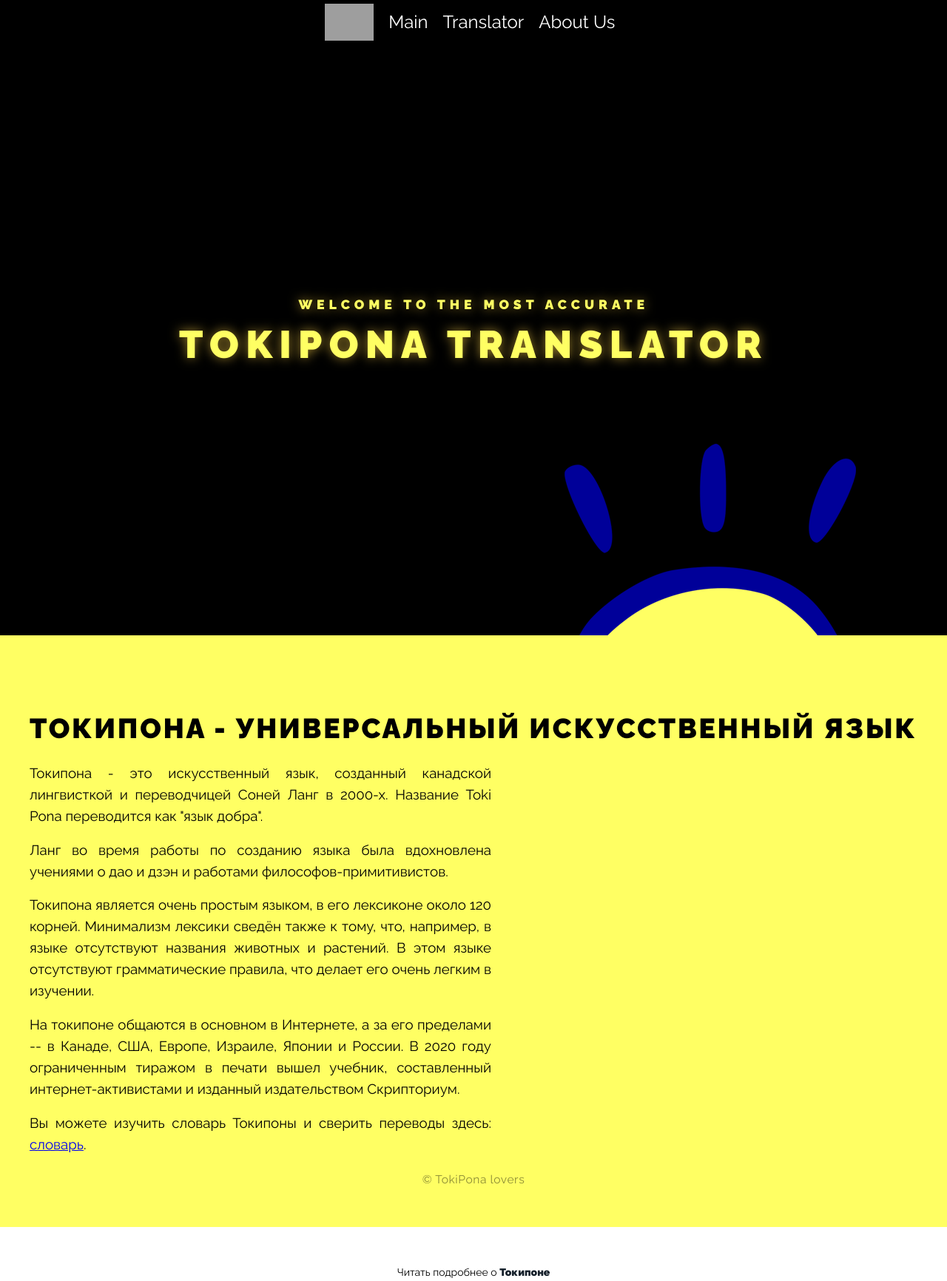
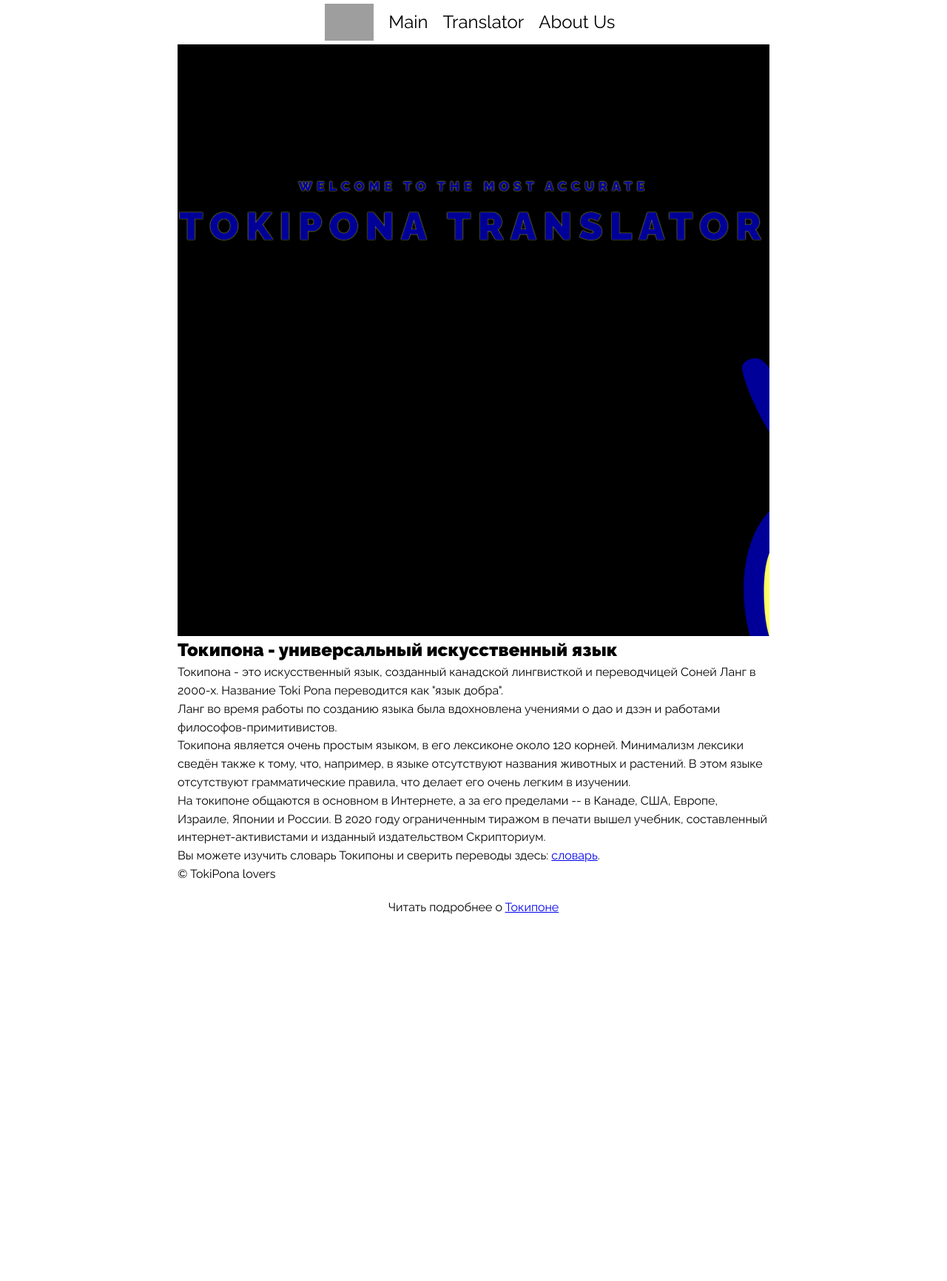
Before and after one commit to NotBioWaste905/toki-pona-translator, a Flask app: page / in a window 1280 px wide. Shown: the whole page at 74% size. After the commit the page ends 1236 px from the top, so only its background shows below. Run offline with Flask 3, Linux system fonts and the light colour scheme; grey boxes are pictures that could not be loaded.

Commit message:
Update main.css

```diff
--- a/website/static/css/main.css
+++ b/website/static/css/main.css
@@ -3,6 +3,7 @@
     padding: 0;
     box-sizing: border-box;
 }
+
 :root {
     --index: calc(1vw + 1vh);
 }
@@ -11,17 +12,22 @@
     font-family: raleway_f;
     src: url(../fonts/raleway-regular.woff2);
 }
+
 @font-face {
     font-family: raleway_f;
     src: url(../fonts/raleway-black.woff2);
     font-weight: 900;
 }
+
 body {
     font-family: raleway_f, sans-serif;
     line-height: 1.55;
 }
+
+
+/* панель навигации */
 .navbar {
-    background-color: black;
+    background-color: white;
     color: #ffff63;
     text-align: center;
     display: flex;
@@ -34,7 +40,7 @@ body {
     margin-right: 10px;
 }
 .navbar a {
-    color: white;
+    color: black;
     margin: 0 10px;
     text-decoration: none;
     font-weight: light;
@@ -45,8 +51,22 @@ body {
 .navbar a:hover {
     text-decoration: underline;
 }
-.main-header {
-    position: relative;
+
+.content{
+    font-family: 'raleway_f', sans-serif;
+    max-width: 800px; /* Замените на желаемую ширину */
+    margin: 0 auto;
+}
+
+/* Общие стили для блоков */
+.layer {
+    position: absolute;
+    width: 100%;
+    background-size: cover;
+    background-position: center;
+    will-change: transform;
+    /* z-index: 2; */
+    transition: var(--transition);
 }
 
 .layers {
@@ -59,108 +79,228 @@ body {
     overflow: hidden;
     position: relative;
     will-change: transform;
+    /* align-self: flex-end; */
 }
-.layer {
-    height: 100%;
-    width: 100%;
-    position: absolute;
-    align-self: center;
-    background-size: cover;
-    background-position: center;
-    will-change: transform;
-    z-index: 2;
-    transition: var(--transition);
+
+
+/* Стили первого блока */
+.main-header {
+    position: relative;
 }
-.layers__base {
-    transform: translate3d(0, calc(var(--scrollTop) / 3), 0);
-    z-index: 0;
-}
-.layers__middle {
-    transform: translate3d(0, calc(var(--scrollTop) / 2.5), 0);
-}
-.layers__front {
-    transform: translate3d(0, calc(var(--scrollTop) / 5), 0);
-}
+
 .layer__header {
     z-index: 1;
-    transform: translate3d(0, calc(var(--scrollTop) / 2), 0);
+    transform: translate3d(0, calc(var(--scrollTop) / 1.2), 0);
     will-change: transform;
     text-transform: uppercase;
     font-weight: 900;
-    color: #ffff63;
-    text-shadow: 0 0 15px #9d822b;
+    color: #000099;
+    text-shadow: 0 0 1.5px #FFFF00;
+    margin-top: -40vh;
 }
-.layers__title {
-    font-size: calc(var(--index) * 2.5);
-    letter-spacing: calc(var(--index) / 2.25);
-}
+
 .layers__caption {
     font-size: calc(var(--index) / 1.175);
     letter-spacing: calc(var(--index) / 3.5);
     margin-top: calc(var(--index) * -.75);
 }
-.main-article {
-    min-height: 100vh;
+
+.layers__title {
+    font-size: calc(var(--index) * 2.5);
+    letter-spacing: calc(var(--index) / 2.25);
+}
+
+
+/* стили второго блока (черный блок)*/
+.layers__text-black {
+    background-color: black;
+    color: white;
+    height: calc(100vh * 0.8);
+    display: flex;
+    align-items: center;
+    justify-content: center;
+    position: relative;
+    transform: translate3d(0, calc(var(--scrollTop) / 2.2), 0);
+    transition: transform var(--transition);
+}
+
+.layers__text-black .text-content {
+    font-family: 'raleway_f', sans-serif;
+    max-width: 800px; /* Замените на желаемую ширину */
+    margin: 0 auto; /* Центрирование блока */
+    text-align: left; /* Выравнивание по левому краю */
+}
+
+.text-content h1,
+.text-content p {
+    opacity: 1;
+    transition: opacity 0.8s ease-in-out;
+    font-size: 12pt;
+}
+
+.layers__text-black.active .text-content h1,
+.layers__text-black.active .text-content p,
+.layers__text-white.active .text-content h1,
+.layers__text-white.active .text-content p {
+    opacity: 0;
+    transition: opacity 0.8s ease-in-out;
+}
+
+
+
+/* Стили третьего блока (белого) */
+.layers__text-white {
+    background-color: white;
+    color: #000099;
+    height: calc(100vh * 1 / 3);
+    display: flex;
+    align-items: center;
+    justify-content: center;
+    position: relative;
+    transform: translate3d(0, calc(var(--scrollTop) / 2.2), 0);
+    transition: transform var(--transition);
+}
+
+.layers__text-white.text-content {
+    font-family: 'raleway_f', sans-serif;
+    max-width: 800px; /* Замените на желаемую ширину */
+    margin: 0 auto; /* Центрирование блока */
+    text-align: left; /* Выравнивание по левому краю */
+}
+
+
+.text-content h1,
+.text-content p,
+.text-content ul
+ {
+    opacity: 1;
+    transition: opacity 0.8s ease-in-out;
+    font-size: 12pt;
+}
+
+.text-content h1 {
+    font-size: 36px;
+    margin-bottom: 20px;
+}
+
+.layers__text-black.active .text-content h1,
+.layers__text-black.active .text-content p,
+.layers__text-white.active .text-content h1,
+.layers__text-white.active .text-content p {
+    opacity: 0;
+    transition: opacity 0.8s ease-in-out;
+}
+
+ul {
+    list-style-type: none;
+}
+
+li:before {
+    /* content: "\2192"; /* Код стрелочки Unicode */
+    color: #000099; /* Цвет стрелочки */
+    margin-right: 8px; /* Расстояние между стрелочкой и текстом */
+}
+
+.highlight-list {
+    list-style-type: none;
+    padding: 0;
+}
+
+.highlight-link {
+    text-decoration: none;
+    color: #000080; /* Темно-синий цвет текста */
+}
+
+.highlight {
+    background-color: #ffff63; /* Желтый флюоресцентный цвет выделения */
+    color: #000080; /* Темно-синий цвет текста */
+    padding: 3px 6px; /* Отступы для выделения */
+    border-radius: 8px; /* Закругленные края */
+    transition: background-color 0.3s ease; /* Плавное изменение цвета при наведении */
+}
+
+.highlight:hover {
+    background-color: #FFEB3B; /* Цвет выделения при наведении */
+}
+
+/* Добавляем стили для элементов страницы phrasebook.html */
+
+
+.toki-layer {
+    position: relative;
+    height: 400px; /* Выберите желаемую высоту блока */
     background-size: cover;
     background-position: center;
-    background-color: #ffff63;
-    color: black;
-    display: flex;
-    justify-content: center;
-    align-items: center;
-    position: relative;
-	text-align: justify;
-	/* Update: */
-	top: -1px;
-	z-index: 10;
-}
-.main-article__header {
-	text-transform: uppercase;
-	font-size: calc(var(--index) * 1.8);
-	letter-spacing: calc(var(--index) / 7.5);
-	transform: var(--main-article-transform);
-	transition: var(--transition);
-	will-change: transform;
-}
-.main-article__paragraph {
-	max-width: calc(var(--index) * 30);
-	font-size: calc(var(--index) * .9);
-	margin-top: calc(var(--index) / 1.25);
-	transform: var(--main-article-transform);
-	transition: var(--transition);
-	will-change: transform;
-}
-.content {
-	will-change: transform;
-}
-.copy {
-	position: absolute;
-	bottom: calc(var(--index) * 2.5);
-	opacity: .45;
-	font-size: calc(var(--index) * .75);
-	letter-spacing: calc(var(--index) / 37.5);
+    background-repeat: no-repeat;
+    font-family: 'raleway_f', sans-serif;
+    max-width: 800px; /* Замените на желаемую ширину */
+    margin: 0 auto; /* Центрирование блока */
+    text-align: left; /* Выравнивание по левому краю */
 }
 
-/* Стили для footer */
-.footer {
+.toki-text-content {
     text-align: center;
-    margin-top: 50px;
-    font-size: 14px;
+    padding: 50px;
 }
 
-.footer a {
-    color: #15202B;
+.toki-text-content ul {
+    list-style-type: none;
+    padding: 0;
+}
+
+.toki-text-content ul li {
+    margin: 10px 0;
+}
+
+.toki-text-content ul li a {
     text-decoration: none;
+    color: #3498db; /* Измените цвет ссылок по своему вкусу */
     font-weight: bold;
 }
 
-.container_about {
-    max-width: 800px; /* Задайте максимальную ширину блока контейнера */
-    margin: 0 auto; /* Центрирование блока контейнера по горизонтали */
-    padding: 20px; /* Отступы вокруг текста внутри контейнера */
-    box-sizing: border-box; /* Учесть padding в общей ширине блока контейнера */
-  }
+.toki-text-content ul li a:hover {
+    color: #2980b9; /* Измените цвет при наведении по своему вкусу */
+}
 
-  .text-center {
-    text-align: center; /* Выравнивание текста по центру */
-  }
+/* Стили кнопки-футера */
+.footer {
+    text-align: center;
+    padding: 20px;
+}
+
+.scroll-top-btn {
+    background-color: #ffffff;
+    color: #000080;
+    border: 2px solid #000080;
+    border-radius: 10px;
+    padding: 10px 20px;
+    cursor: pointer;
+    transition: background-color 0.3s, color 0.3s;
+}
+
+.scroll-top-btn:hover {
+    background-color: #ffff63;
+    color: #000080;
+}
+
+
+/* Дополнительные стили для кнопки "Translate" */
+.translate-btn-container {
+    text-align: center;
+    margin-top: 20px; /* Регулируйте отступ вверх, как вам нужно */
+}
+
+.translate-btn {
+    background-color: #ffffff;
+    color: #000080;
+    border: 2px solid #000080;
+    border-radius: 10px;
+    padding: 10px 20px;
+    cursor: pointer;
+    transition: background-color 0.3s, color 0.3s;
+}
+
+.translate-btn:hover {
+    background-color: #ffff63;
+    color: #000080;
+}
```
